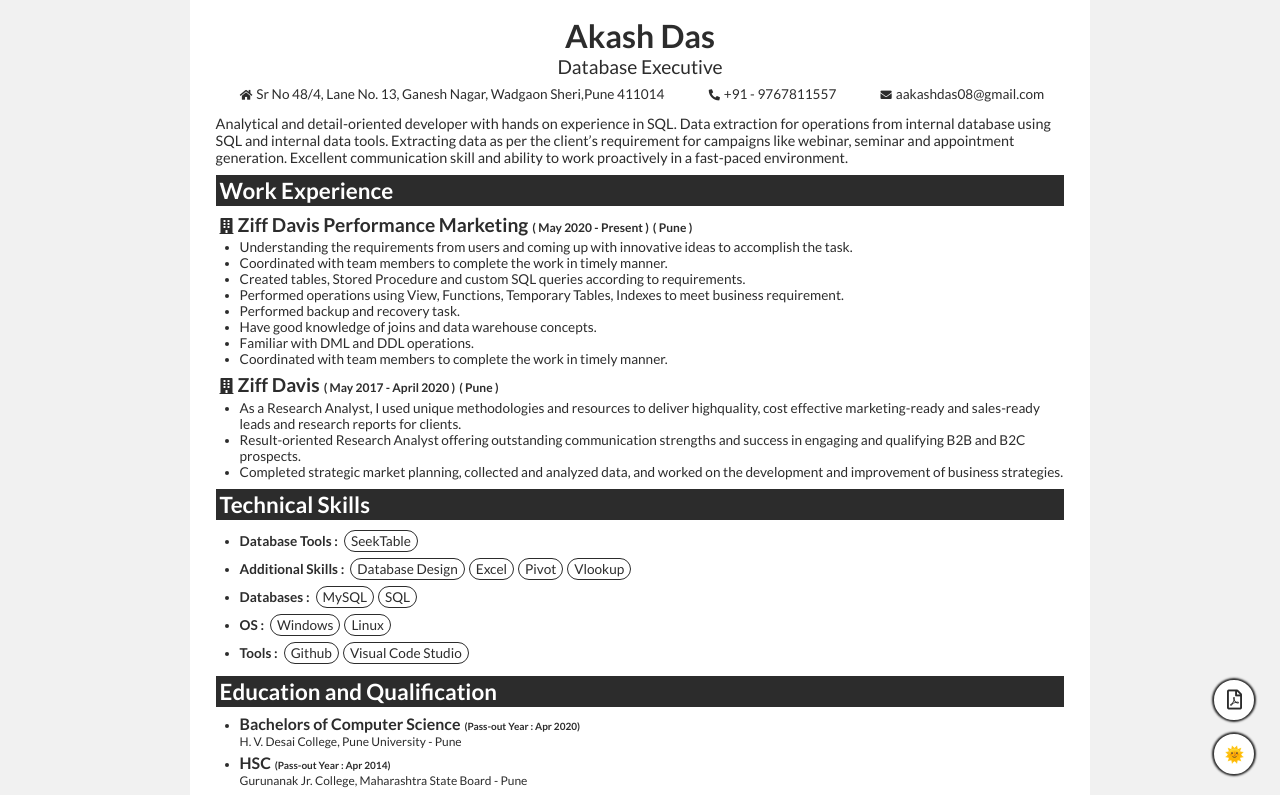
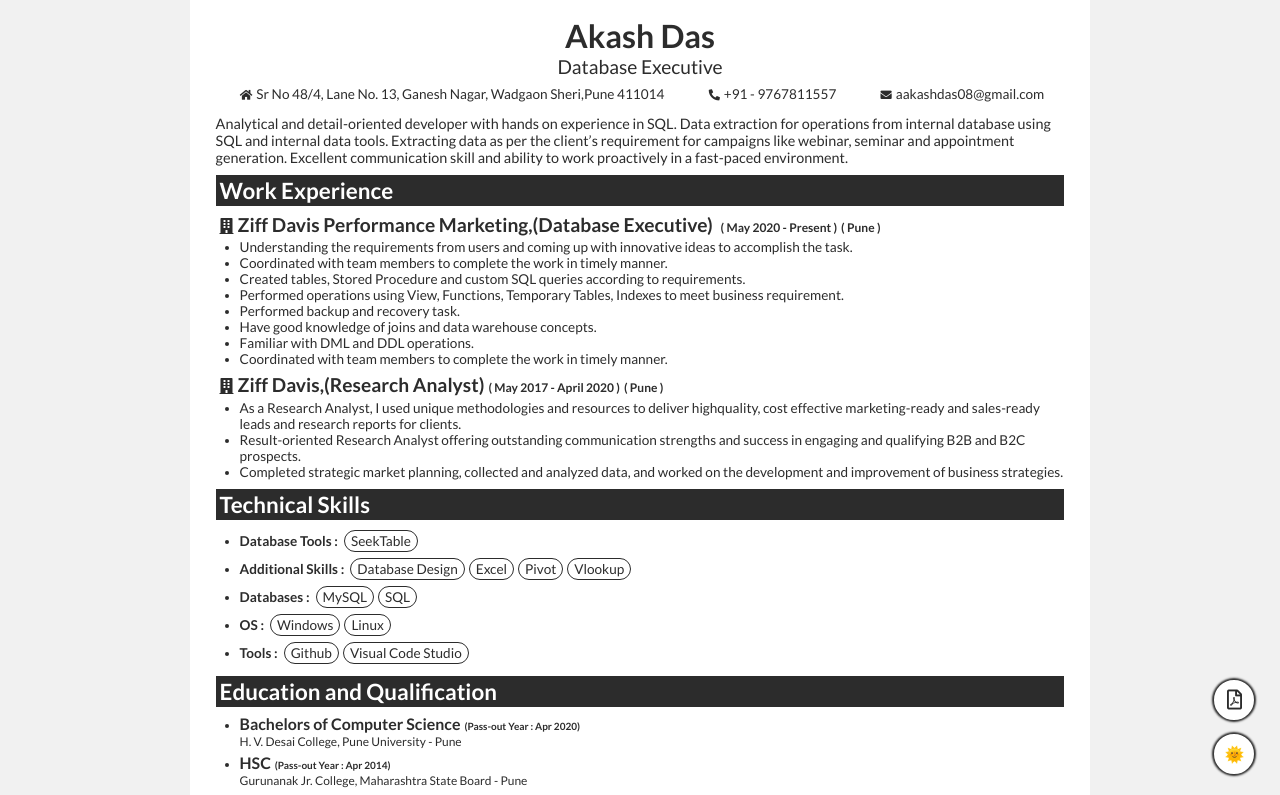
Before and after one commit to Aakashdas08/Resume, a React (Create React App) app: page / in a window 1280 px wide. Shown: the top 795 px of the page. Built offline with nearby package versions, Linux system fonts and the light colour scheme.

Commit message:
job title changed

```diff
--- a/src/resumeData.js
+++ b/src/resumeData.js
@@ -12,7 +12,7 @@ export const RESUME_DATA = {
     },
     workExperience: [
         {
-            companyName: "Ziff Davis Performance Marketing",
+            companyName: "Ziff Davis Performance Marketing,(Database Executive) ",
             startDate: "May 2020",
             endDate: "Present",
             location: "Pune",
@@ -28,7 +28,7 @@ export const RESUME_DATA = {
             ]
         },
         {
-            companyName: "Ziff Davis",
+            companyName: "Ziff Davis,(Research Analyst)",
             startDate: "May 2017",
             endDate: "April 2020",
             location: "Pune",
```
